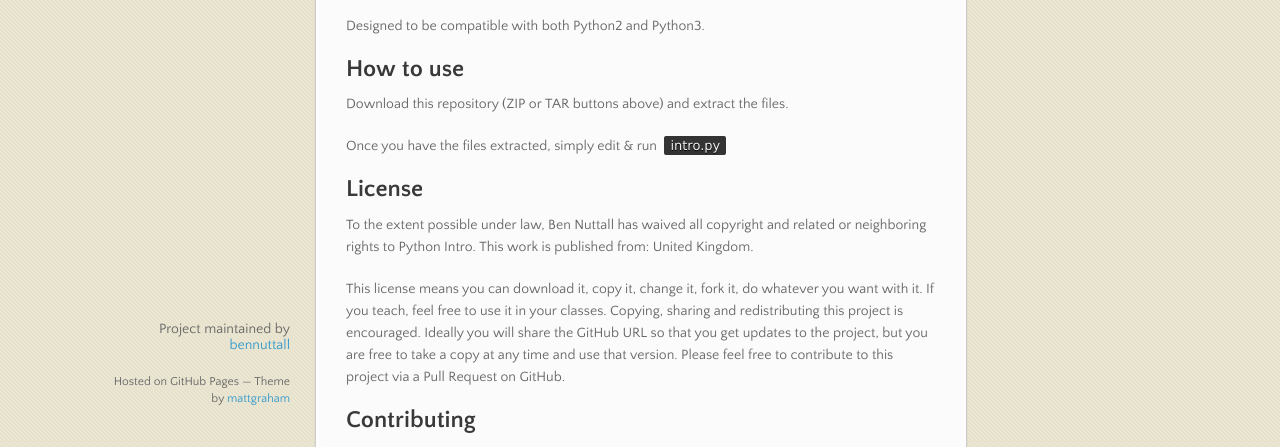
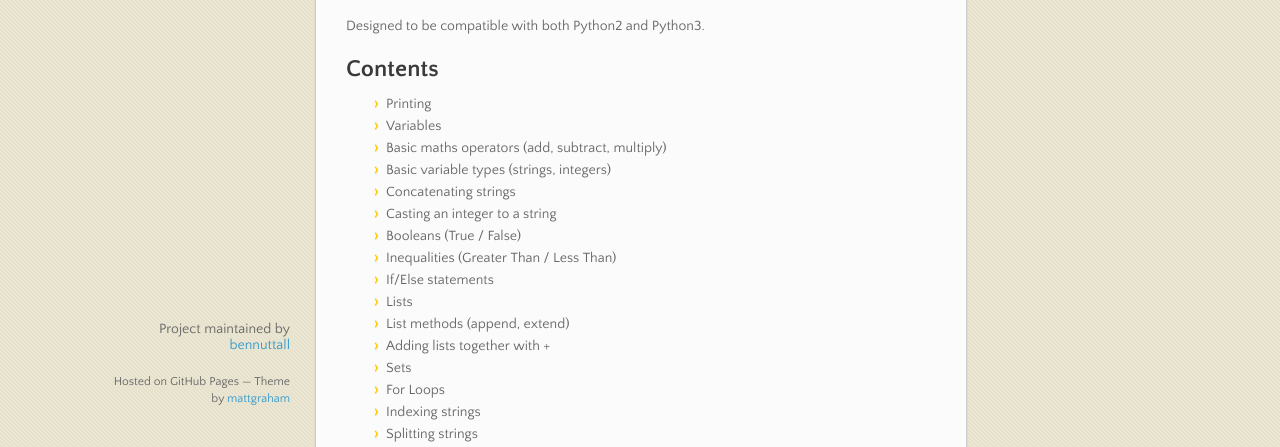
Before and after one commit to bennuttall/python-intro, a plain HTML site: page index.html in a window 1280 px wide. Shown: the part 353-800 px from the top of the page. Drawn offline with nearby package versions, Linux system fonts and the light colour scheme.

Commit message:
Add contents

```diff
--- a/index.html
+++ b/index.html
@@ -39,14 +39,35 @@
         <ul></ul>
       </nav>
       <section>
-        <h1>
-<a name="python-intro" class="anchor" href="#python-intro"><span class="octicon octicon-link"></span></a>Python Intro</h1>
+        <h1><a name="python-intro" class="anchor" href="#python-intro"><span class="octicon octicon-link"></span></a>Python Intro</h1>
 
 <p>A Python learning tool with beginner exercises in using variables, data structures and basic control flow.</p>
 
 <p>Developed by <a href="http://bennuttall.com">Ben Nuttall</a> for use in Raspberry Jams, STEM activities, Code Clubs, etc.</p>
 
 <p>Designed to be compatible with both Python2 and Python3.</p>
+
+<h2>Contents</h2>
+<ul>
+  <li>Printing</li>
+  <li>Variables</li>
+  <li>Basic maths operators (add, subtract, multiply)</li>
+  <li>Basic variable types (strings, integers)</li>
+  <li>Concatenating strings</li>
+  <li>Casting an integer to a string</li>
+  <li>Booleans (True / False)</li>
+  <li>Inequalities (Greater Than / Less Than)</li>
+  <li>If/Else statements</li>
+  <li>Lists</li>
+  <li>List methods (append, extend)</li>
+  <li>Adding lists together with +</li>
+  <li>Sets</li>
+  <li>For Loops</li>
+  <li>Indexing strings</li>
+  <li>Splitting strings</li>
+  <li>Tuples</li>
+  <li>Dictionaries</li>
+</ul>
 
 <h2><a name="how-to-use" class="anchor" href="#how-to-use"><span class="octicon octicon-link"></span></a>How to use</h2>
 
```
